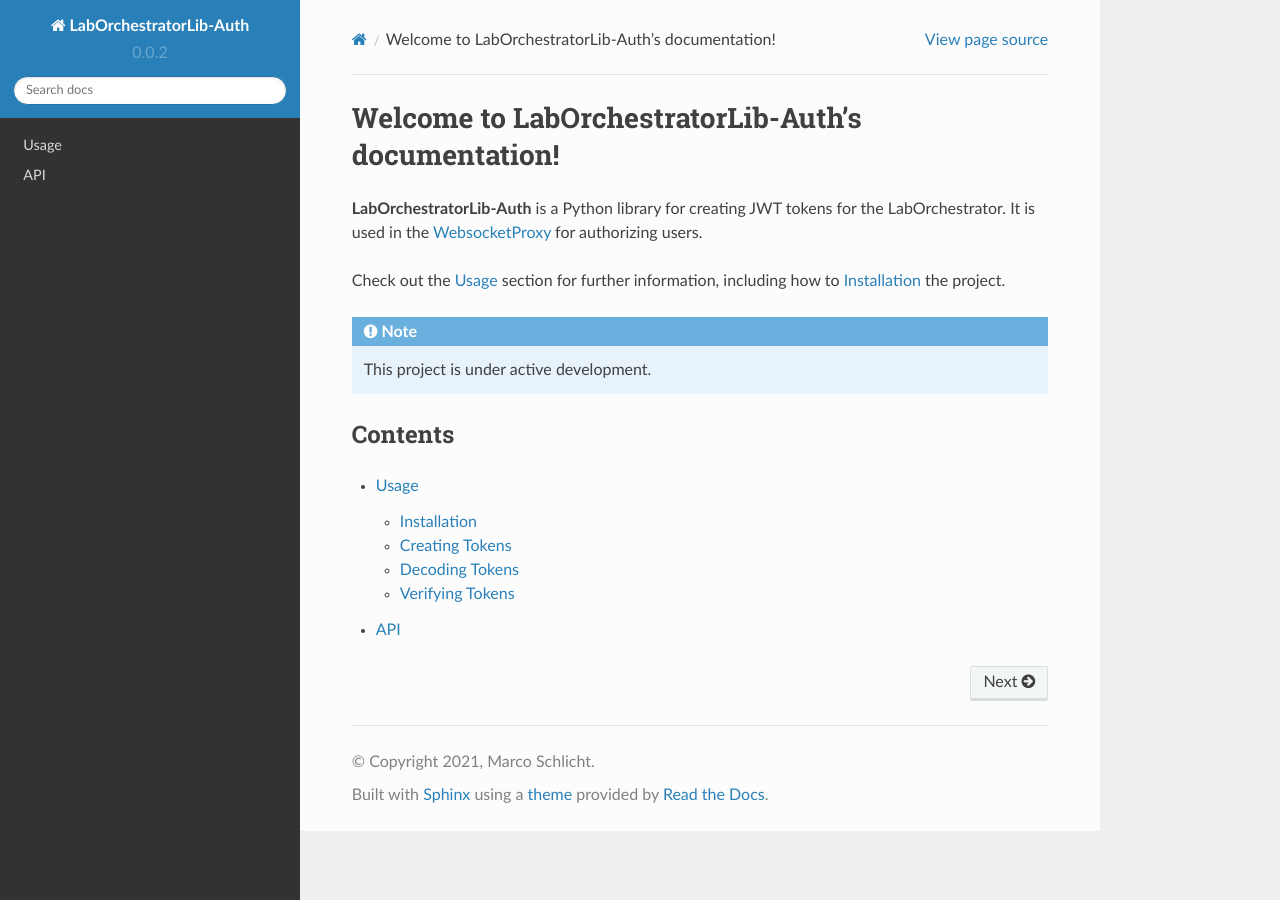
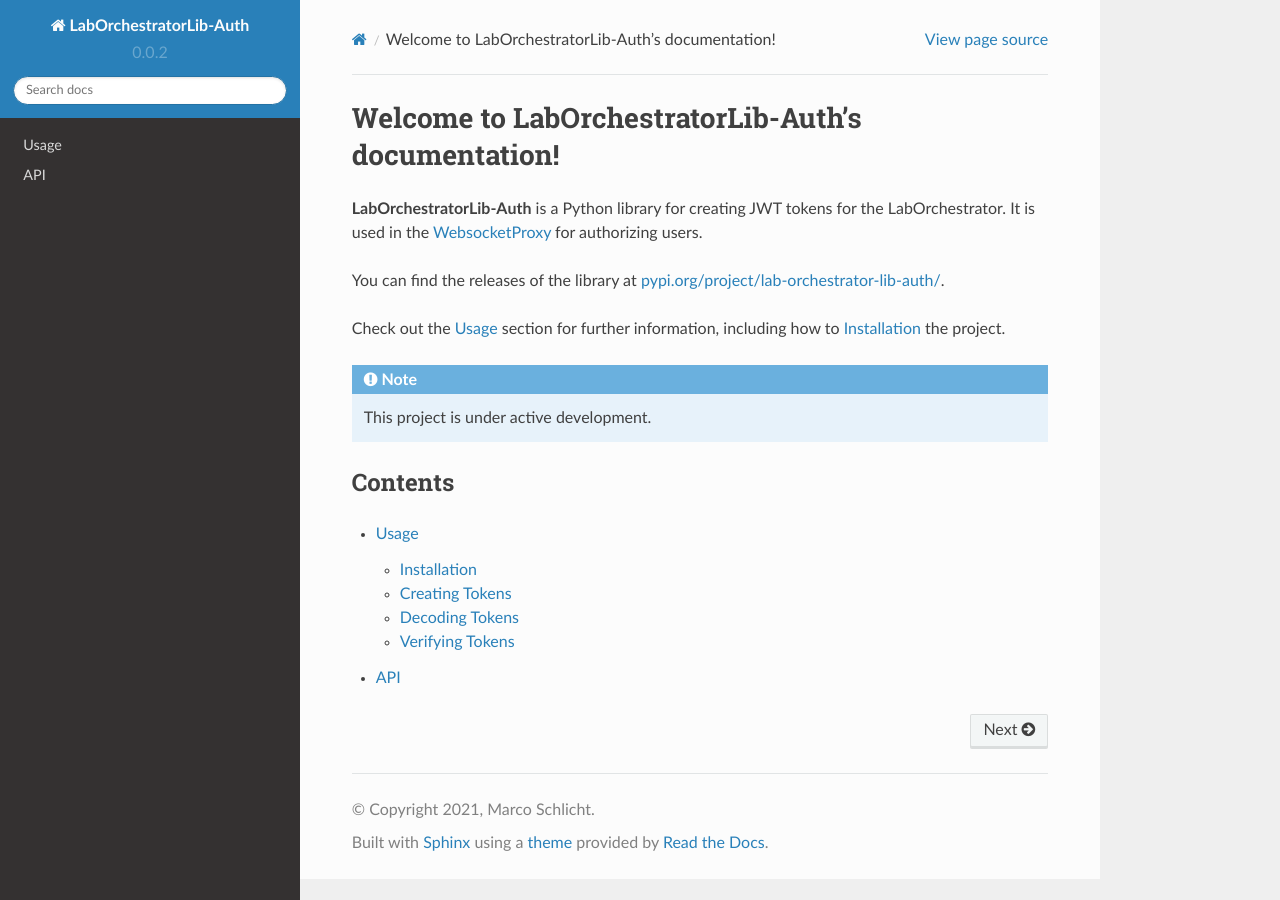
Before and after one commit to LabOrchestrator/LabOrchestratorLib-Auth, a Sphinx documentation site: the page built from docs/source/index.rst, in a window 1280 px wide. Built offline with Sphinx 7.4.7 and the Read the Docs theme 2.0.0, drawn with Linux system fonts in a browser that asks for light colours; part of the change alters nothing that is shown.

```diff
--- a/docs/source/conf.py
+++ b/docs/source/conf.py
@@ -1,5 +1,15 @@
 # Configuration file for the Sphinx documentation builder.
 import sys
+import re
+from os.path import abspath, dirname, join
+
+# add src to path
+sys.path.append("../src")
+
+CURDIR = dirname(abspath(__file__))
+
+with open(join(CURDIR, '..', '..', 'src', 'lab_orchestrator_lib_auth', '__init__.py'), "r", encoding="utf-8") as f:
+    VERSION = re.search('^__version__ = "(.*)"', f.read()).group(1)
 
 # -- Project information
 
@@ -7,8 +17,8 @@ project = 'LabOrchestratorLib-Auth'
 copyright = '2021, Marco Schlicht'
 author = 'Marco Schlicht'
 
-release = '0.0.2'
-version = '0.0.2'
+release = VERSION
+version = VERSION
 
 # -- General configuration
 
@@ -35,5 +45,3 @@ html_theme = 'sphinx_rtd_theme'
 
 # -- Options for EPUB output
 epub_show_urls = 'footnote'
-
-sys.path.append("../src")
--- a/docs/source/index.rst
+++ b/docs/source/index.rst
@@ -2,6 +2,8 @@ Welcome to LabOrchestratorLib-Auth's documentation!
 ===================================================
 
 **LabOrchestratorLib-Auth** is a Python library for creating JWT tokens for the LabOrchestrator. It is used in the `WebsocketProxy <https://github.com/LabOrchestrator/WebsocketProxy>`_ for authorizing users.
+
+You can find the releases of the library at `pypi.org/project/lab-orchestrator-lib-auth/ <https://pypi.org/project/lab-orchestrator-lib-auth/>`_.
 
 Check out the :doc:`usage` section for further information, including
 how to :ref:`installation` the project.
```
Also changed, not shown: .github/pull_request_template.md.
